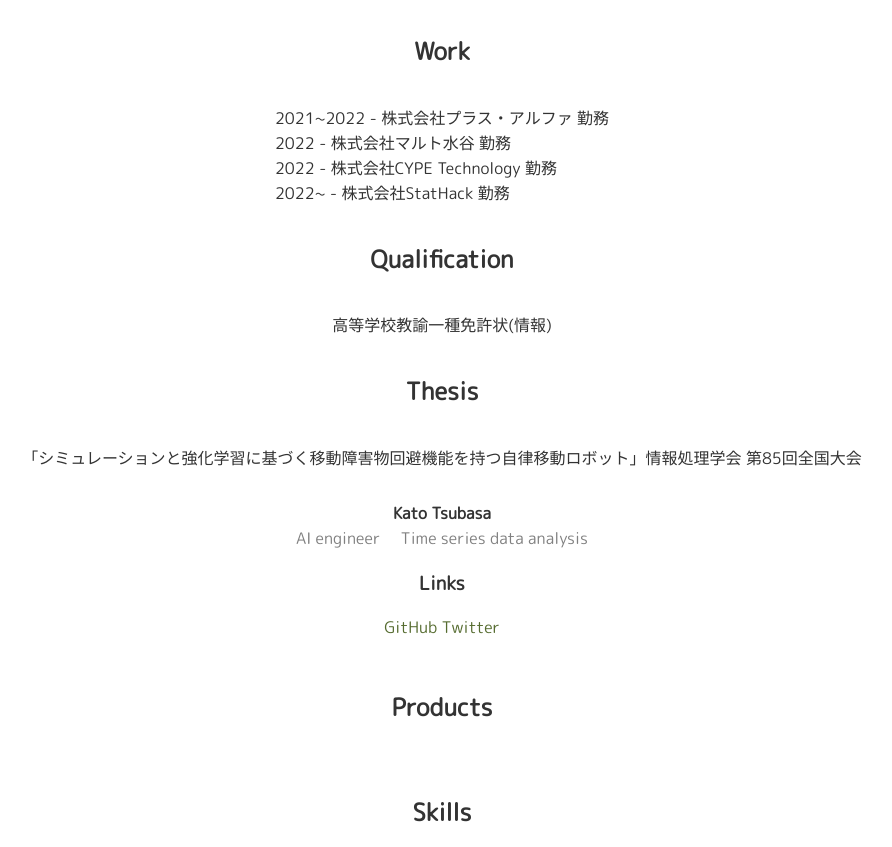
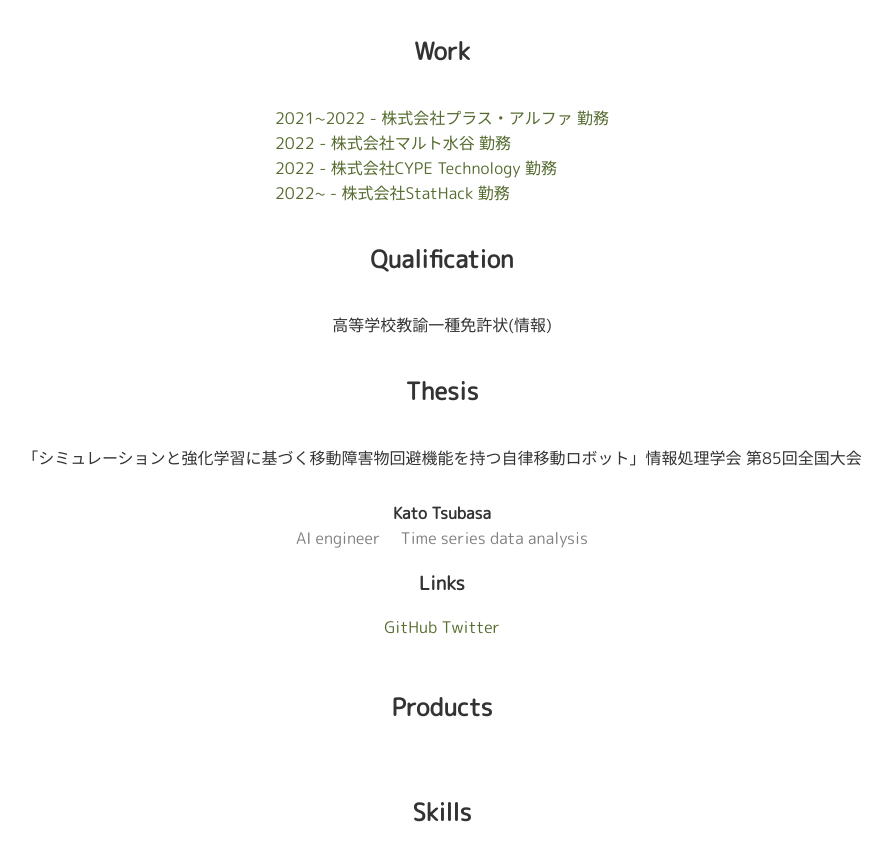
Before and after one commit to youngstar152/portfolio, a plain HTML site: page index.html in a window 1280 px wide. Shown: the part 1078-1925 px from the top of the page, without its empty margins (198-1090 px from the left). Drawn offline with Linux system fonts and the light colour scheme.

Commit message:
Update index.html
fix

```diff
--- a/index.html
+++ b/index.html
@@ -63,10 +63,10 @@
       <h2>Work</h2>
       <div class="history">
         <p>
-          2021~2022 - 株式会社プラス・アルファ 勤務<br />
-          2022 - 株式会社マルト水谷 勤務<br />
-          2022 - 株式会社CYPE Technology 勤務<br />
-          2022~ - 株式会社StatHack 勤務<br />
+          <a href="http://www.plusa.co.jp/">2021~2022 - 株式会社プラス・アルファ 勤務</a><br />
+          <a href="https://010m.co.jp/">2022 - 株式会社マルト水谷 勤務</a><br />
+          <a href="https://jp.cype-tech.com/">2022 - 株式会社CYPE Technology 勤務</a><br />
+          <a href="https://www.stathack.jp/">2022~ - 株式会社StatHack 勤務</a><br />
         </p>
       </div>
       <h2>Qualification</h2>
```
